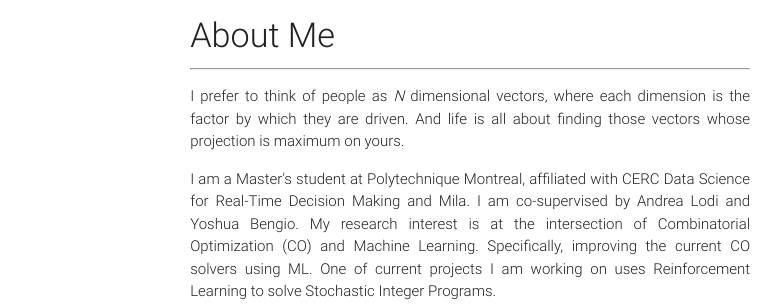
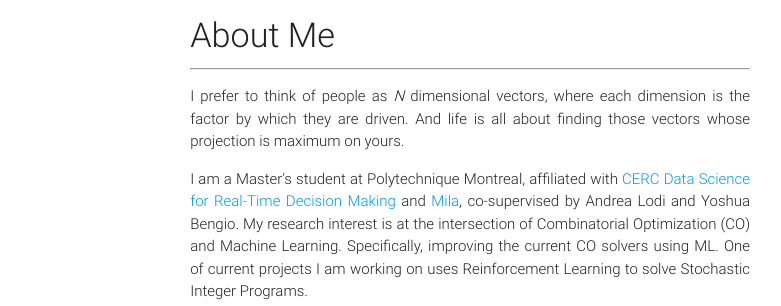
Before and after one commit to rahulptel/rahulptel.github.io, a plain HTML site: page index.html in a window 1280 px wide. Shown: the top 306 px of the page, 476-1257 px from the left. Drawn offline with nearby package versions, Linux system fonts and the light colour scheme.

Commit message:
Modify bio

```diff
--- a/index.html
+++ b/index.html
@@ -87,7 +87,7 @@
                 <span style="font-family: Roboto; font-weight: 300"><p>I prefer to think of people as <em>N</em> dimensional vectors, where each dimension is the factor by which they are driven.
                 And life is all about finding those vectors whose projection is maximum on yours.</p>
                 <p>
-					I am a Master's student at Polytechnique Montreal, affiliated with CERC Data Science for Real-Time Decision Making and Mila. I am co-supervised by Andrea Lodi and Yoshua Bengio. My research interest is at the intersection of Combinatorial Optimization (CO) and Machine Learning. Specifically, improving the current CO solvers using ML. One of current projects I am working on uses Reinforcement Learning to solve Stochastic Integer Programs.
+                    I am a Master's student at Polytechnique Montreal, affiliated with <a href="http://cerc-datascience.polymtl.ca/" target="_blank">CERC Data Science for Real-Time Decision Making</a> and <a href="https://mila.quebec/en/" target="_blank">Mila</a>, co-supervised by Andrea Lodi and Yoshua Bengio. My research interest is at the intersection of Combinatorial Optimization (CO) and Machine Learning. Specifically, improving the current CO solvers using ML. One of current projects I am working on uses Reinforcement Learning to solve Stochastic Integer Programs.
                 </p>
                 <p>
                     I was at Shipmnts as a Machine Learning Engineer (2017-18) and Ahmedabad University as a Teaching Assistant (2016-17) before starting grad school. As a lifelong learner, I love to study state-of-the-art techniques aimed at mitigating problems of humanity.
@@ -359,7 +359,7 @@
                 <span style="font-family: Roboto; font-weight: 300"><p>I prefer to think of people as <em>N</em> dimensional vectors, where each dimension is the factor by which they are driven.
                 And life is all about finding those vectors whose projection is maximum on yours.</p>
                 <p>
-                    I am a Master's student at Polytechnique Montreal, affiliated with CERC Data Science for Real-Time Decision Making and Mila. I am co-supervised by Andrea Lodi and Yoshua Bengio. My research interest is at the intersection of Combinatorial Optimization (CO) and Machine Learning. Specifically, improving the current CO solvers using ML. One of current projects I am working on uses Reinforcement Learning to solve Stochastic Integer Programs.
+                    I am a Master's student at Polytechnique Montreal, affiliated with <a href="http://cerc-datascience.polymtl.ca/" target="_blank">CERC Data Science for Real-Time Decision Making</a> and <a href="https://mila.quebec/en/" target="_blank">Mila</a>, co-supervised by Andrea Lodi and Yoshua Bengio. My research interest is at the intersection of Combinatorial Optimization (CO) and Machine Learning. Specifically, improving the current CO solvers using ML. One of current projects I am working on uses Reinforcement Learning to solve Stochastic Integer Programs.
                 </p>
                 <p>
                     I was at Shipmnts as a Machine Learning Engineer (2017-18) and Ahmedabad University as a Teaching Assistant (2016-17) before starting grad school. As a lifelong learner, I love to study state-of-the-art techniques aimed at mitigating problems of humanity.
```
Lines whose indentation alone changed are shown as unchanged.
